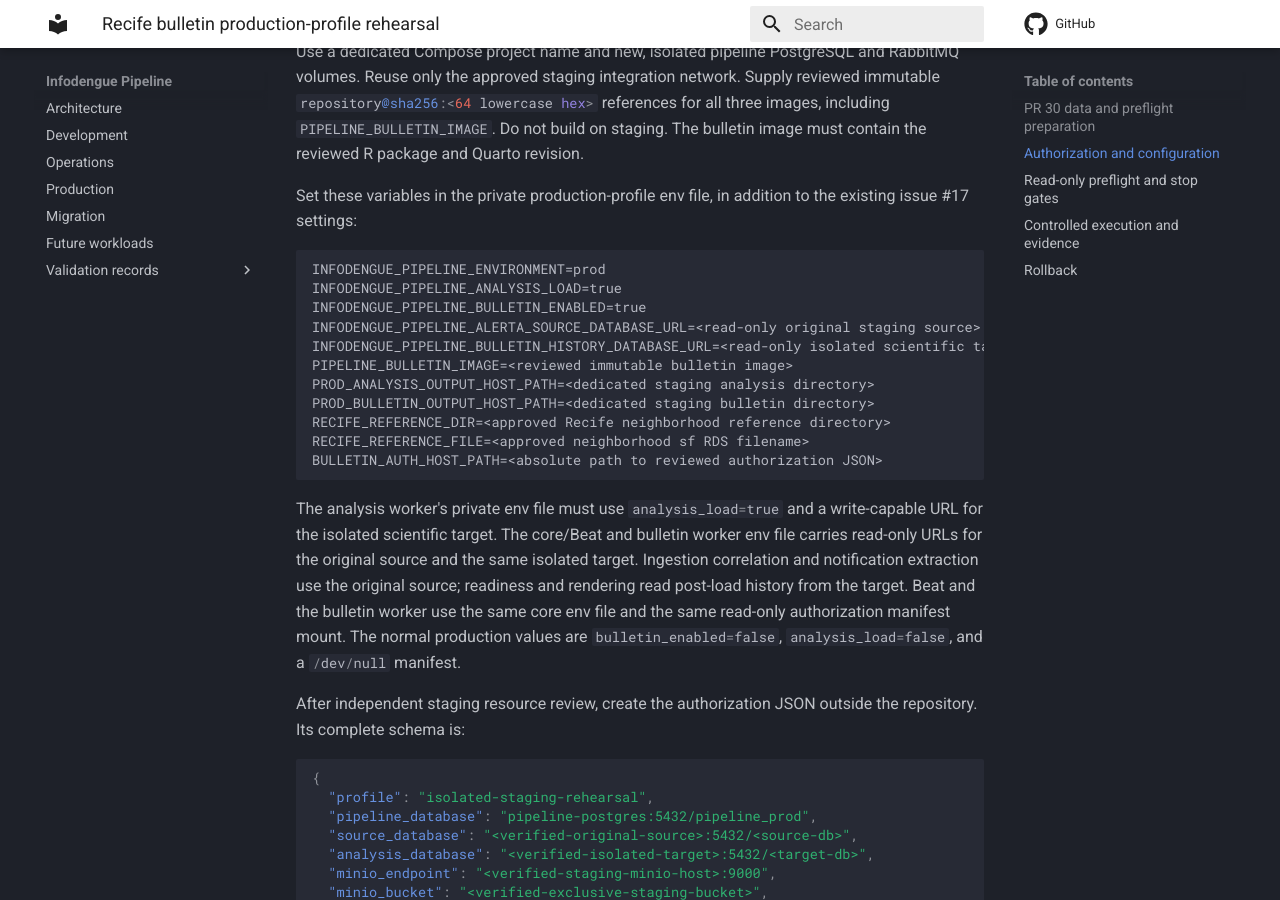
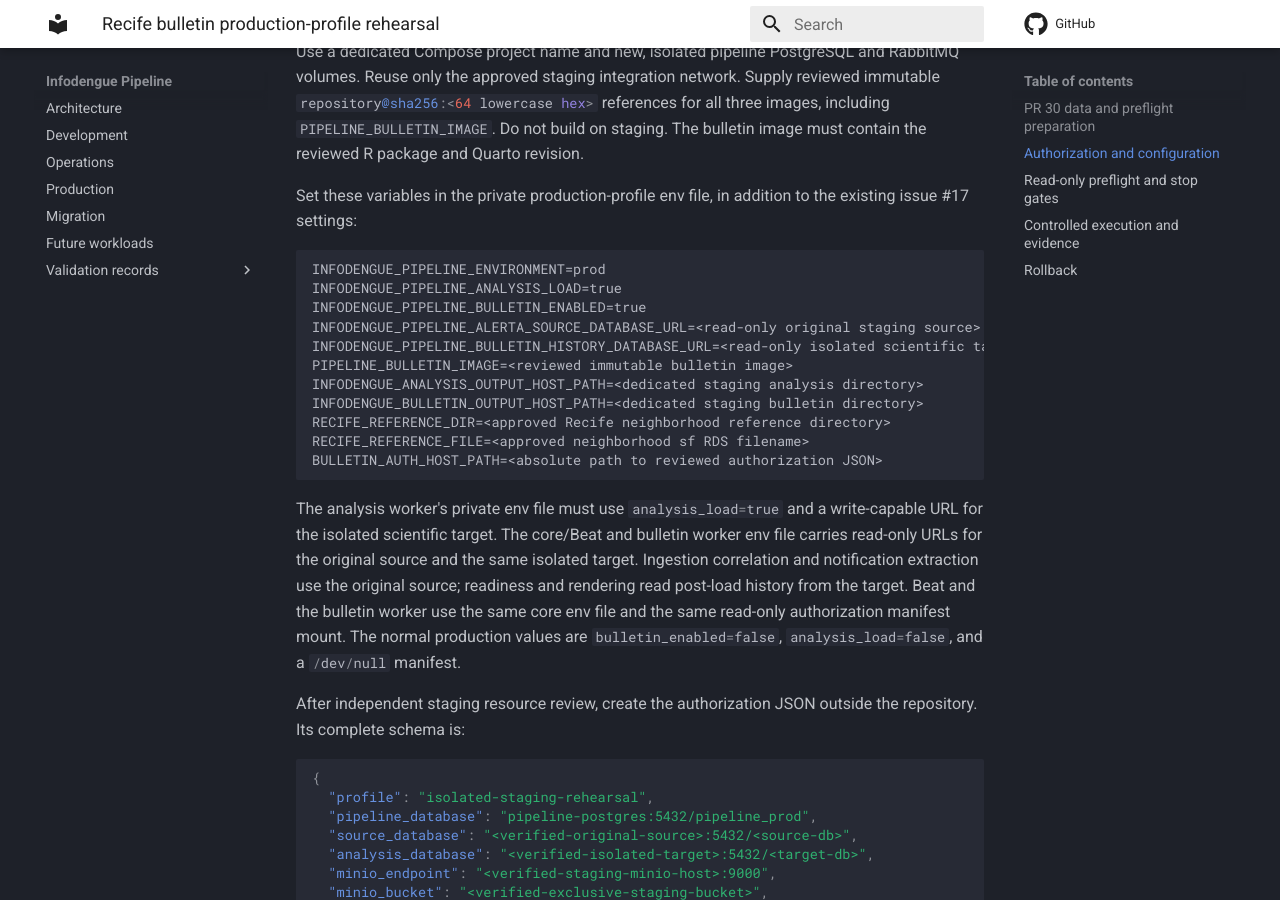
Before and after one commit to esloch/infodengue-pipeline, an MkDocs documentation site: the page built from docs/recife-prod-profile-rehearsal.md, in a window 1280 px wide and 900 px high, scrolled down 2158 px. Built offline with MkDocs 1.6.1 and Material for MkDocs 9.7.7, drawn with Linux system fonts in a browser that asks for light colours; comment, search, counter and statistics services are not loaded.

Commit message:
docs(config): align operational guidance with shared host variables

```diff
--- a/docs/recife-prod-profile-rehearsal.md
+++ b/docs/recife-prod-profile-rehearsal.md
@@ -114,8 +114,8 @@ INFODENGUE_PIPELINE_BULLETIN_ENABLED=true
 INFODENGUE_PIPELINE_ALERTA_SOURCE_DATABASE_URL=<read-only original staging source>
 INFODENGUE_PIPELINE_BULLETIN_HISTORY_DATABASE_URL=<read-only isolated scientific target>
 PIPELINE_BULLETIN_IMAGE=<reviewed immutable bulletin image>
-PROD_ANALYSIS_OUTPUT_HOST_PATH=<dedicated staging analysis directory>
-PROD_BULLETIN_OUTPUT_HOST_PATH=<dedicated staging bulletin directory>
+INFODENGUE_ANALYSIS_OUTPUT_HOST_PATH=<dedicated staging analysis directory>
+INFODENGUE_BULLETIN_OUTPUT_HOST_PATH=<dedicated staging bulletin directory>
 RECIFE_REFERENCE_DIR=<approved Recife neighborhood reference directory>
 RECIFE_REFERENCE_FILE=<approved neighborhood sf RDS filename>
 BULLETIN_AUTH_HOST_PATH=<absolute path to reviewed authorization JSON>
```
